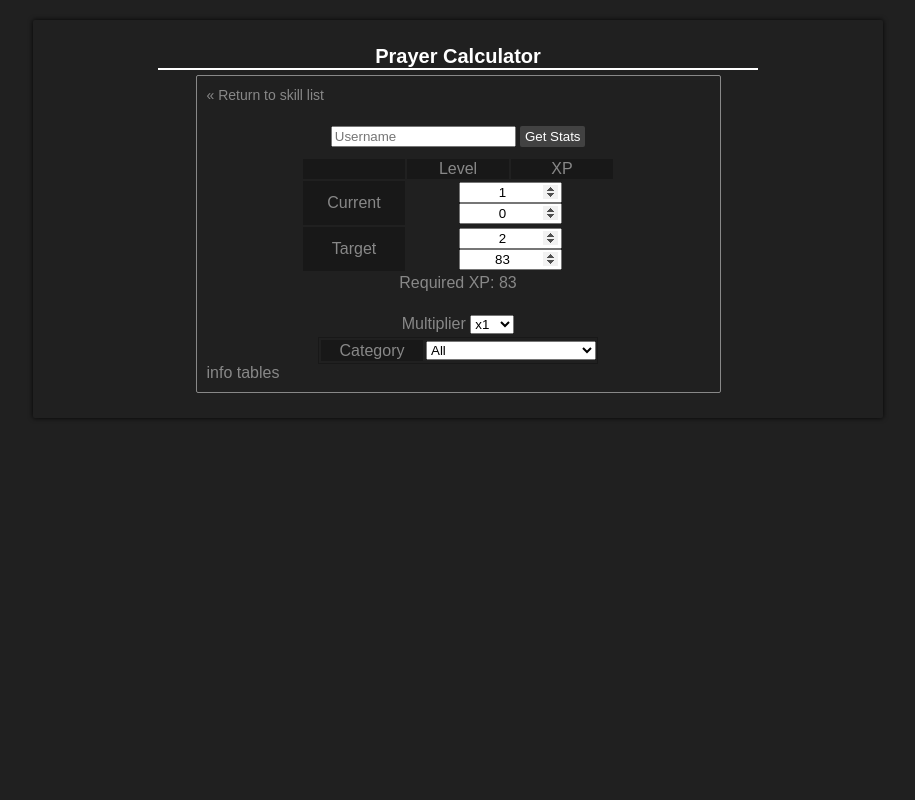
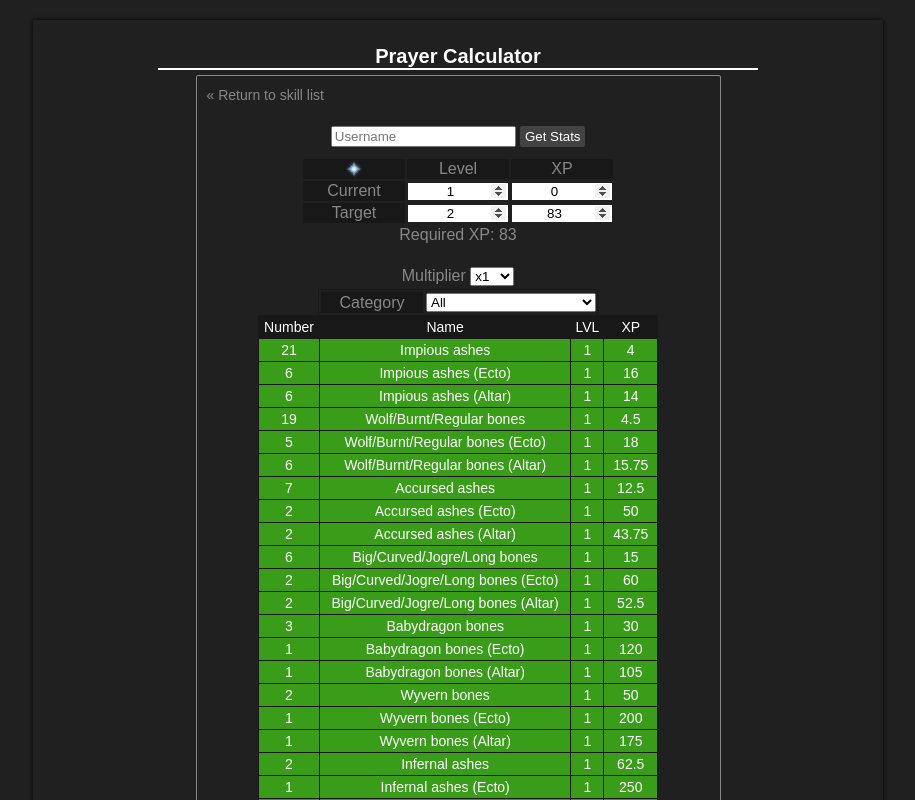
Before and after one commit to VolusNiftuCal/Darkan-Calc, a plain HTML site: page index.html in a window 1280 px wide. Both pictures are taken after a click on the element "Prayer". Shown: the top 800 px of the page, without its empty margins (182-1097 px from the left). Drawn offline with Linux system fonts and the light colour scheme.

Commit message:
Data Display

```diff
--- a/index.html
+++ b/index.html
@@ -119,26 +119,26 @@
                             </td>
                         </tr>
                         <tr>
-                            <td class="table_darkcell">&nbsp</td>
+                            <td class="table_darkcell"><div id="skill_icon">&nbsp</div></td>
                             <td class="table_darkcell">Level</td>
                             <td class="table_darkcell">XP</td>
                         </tr>
                         <tr>
                             <td class="table_darkcell">Current</td>
-                            <td colspan="2">
-                                <form>
-                                    <input class="calc_data_input" id="cur_lvl" type="number" value="1" min="1" max="120">
-                                    <input class="calc_data_input" id="cur_xp" type="number" value="0" min="0" max="200000000">
-                                </form>
+                            <td>
+                                <input class="calc_data_input" id="cur_lvl" type="number" value="1" min="1" max="120">
+                            </td>
+                            <td>
+                                <input class="calc_data_input" id="cur_xp" type="number" value="0" min="0" max="200000000">
                             </td>
                         </tr>
                         <tr>
                             <td class="table_darkcell">Target</td>
-                            <td colspan="2">
-                                <form>
-                                    <input class="calc_data_input" id="target_lvl" type="number" value="2" min="2" max="120">
-                                    <input class="calc_data_input" id="target_xp" type="number" value="83" min="83" max="200000000">
-                                </form>
+                            <td>
+                                <input class="calc_data_input" id="target_lvl" type="number" value="2" min="2" max="120">
+                            </td>
+                            <td>
+                                <input class="calc_data_input" id="target_xp" type="number" value="83" min="83" max="200000000">
                             </td>
                         </tr>
                         <tr>
@@ -164,6 +164,7 @@
                             </td>
                             <td>
                                 <select>
+                                    <option value="All">All</option>
                                     <option value="c1">cat1</option>
                                     <option value="c2">cat2</option>
                                     <option value="c3">cat3</option>
@@ -172,10 +173,11 @@
                         </tr>
                         <tr class="calc_cat">
                             <td class="table_darkcell">
-                                Category2
+                                Subcategory
                             </td>
                             <td>
                                 <select>
+                                    <option value="All">All</option>
                                     <option value="c4">cat4</option>
                                     <option value="c5">cat5</option>
                                     <option value="c6">cat6</option>
@@ -184,8 +186,21 @@
                         </tr>
                     </table>
                 </div>
-                <div id="calc_info">
-                    info tables
+                <div>
+                    <table id="calc_info">
+                        <tr>
+                            <td>Number</td>
+                            <td>Name</td>
+                            <td>LVL</td>
+                            <td>XP</td>
+                        </tr>
+                        <tr>
+                            <td>1</td>
+                            <td>Data</td>
+                            <td>1</td>
+                            <td>1</td>
+                        </tr>
+                    </table>
                 </div>
             </div>
             <noscript>
--- a/javascript.js
+++ b/javascript.js
@@ -89,6 +89,8 @@ function SkillCalc(container) {
                 }
         }).catch(function(err){
             console.log('Failed to fetch data; Error: ' + err);
+            submit_user.removeAttribute('disabled');
+            submit_user.value = 'Get Stats';
             sc.loadError('Error: ' + err);
         });
     };
@@ -109,6 +111,8 @@ function SkillCalc(container) {
         sc.curXp = player.stats.skills[sc.skillId].xp;
         sc.targetLvl = player.stats.skills[sc.skillId].level + 1;
         sc.targetXp = xpAtLevel(player.stats.skills[sc.skillId].level + 1);
+        sc.xpDelta = sc.targetXp - sc.curXp;
+        xp_delta.textContent = formatNumber(sc.xpDelta);
         xp_multiplier.value = sc.multiplier;
         sc.updateData();
     };
@@ -131,6 +135,10 @@ function SkillCalc(container) {
         if (sc.skill.subcategories) {
             newCategory(sc.skill.subcategories, sc.updateSubcategory);
         }
+        if (sc.skill.name) {
+            skill_icon.style.backgroundImage = 'url("./assets/stats/' +sc.skill.name+ '-icon.png")';
+        }
+        sc.updateSkillInfo();
     };
 
     this.display = function(cont) {
@@ -144,6 +152,7 @@ function SkillCalc(container) {
         sc.skill = undefined;
         sc.category = 'All';
         sc.subcategory = 'All';
+        skill_icon.style.backgroundImage = 'url("./assets/stats/Overall-icon.png")';
     };
 
     this.updateData = function() {
@@ -163,6 +172,7 @@ function SkillCalc(container) {
         cur_xp.value = sc.curXp;
         target_lvl.value = sc.targetLvl;
         target_xp.value = sc.targetXp;
+        sc.updateSkillInfo();
     };
     this.updateCategory = function(value) {
         sc.category = value;
@@ -170,6 +180,34 @@ function SkillCalc(container) {
     this.updateSubcategory = function(value) {
         sc.subcategory = value;
     };
+    this.updateSkillInfo = function() {
+        if (sc.skill.items) {
+            var list = sc.skill.items;
+            if (sc.category !== 'All' || sc.subcategory !== 'All') {
+                list = [];
+                for (var i = 0; i < sc.skill.items.length; i++) {
+                    if (sc.skill.items[i].category.indexOf(sc.category) > -1 || sc.category === 'All') {
+                        if (sc.subcategory === 'All' || sc.skill.items[i].category.indexOf(sc.subcategory) > -1) {
+                            list.push(sc.skill.items[i])
+                        }
+                    }
+                }
+            }
+            function lvlComparator(a, b) {
+                if (a.lvl < b.lvl) return -1;
+                if (a.lvl > b.lvl) return 1;
+                return 0;
+            }
+            if (sc.skill.name !== 'Prayer') {
+                list = list.sort(lvlComparator);
+            }
+            clearChildren(calc_info);
+            newSkillData(['Number', 'Name', 'LVL', 'XP']);
+            for (var i = 0; i < list.length; i++) {
+                newSkillData([Math.ceil(sc.xpDelta / (list[i].xp * sc.multiplier)), list[i].name, list[i].lvl, list[i].xp * sc.multiplier]);
+            }
+        }
+    }
     function newCategory(category, updateFunction) {
         var skill_category = newElement('tr', {className: 'calc_cat'});
         var skill_category_title = newElement('td', {className: 'table_darkcell'});
@@ -192,8 +230,25 @@ function SkillCalc(container) {
         }
         skill_category_select.onchange = function() {
             updateFunction(this.value);
+            sc.updateSkillInfo();
         };
         calc_category.appendChild(skill_category);
+    }
+    function newSkillData(data) {
+        var data_row = newElement('tr');
+        if (data[2] !== 'LVL') {
+            if (data[2] <= sc.curLvl) {
+                data_row.className = 'calc_data_available';
+            } else {
+                data_row.className = 'calc_data_unavailable';
+            }
+        }
+        for (var i = 0; i < data.length; i++) {
+            var data_cell = newElement('td');
+            data_cell.textContent = data[i];
+            data_row.appendChild(data_cell);
+        }
+        calc_info.appendChild(data_row);
     }
 };
 
@@ -236,6 +291,10 @@ window.onload = function() {
         skillCalc.targetLvl = levelAtXP(parseInt(this.value));
         skillCalc.updateData();
     };
+    xp_multiplier.onchange = function() {
+        skillCalc.multiplier = parseInt(this.value);
+        skillCalc.updateData();
+    };
 };
 
 function getData() {
--- a/styles.css
+++ b/styles.css
@@ -239,7 +239,9 @@ body {
 
 .calc_data_input {
     text-align: center;
-    width: 95px;
+    width: 100%;
+    box-sizing: border-box;
+    border: none;
 }
 
 .calc_data_input[type=number]::-webkit-inner-spin-button, .calc_data_input[type=number]::-webkit-outer-spin-button {
@@ -249,6 +251,7 @@ body {
 #calc_category {
     width: 280px;
     border: solid #181818 1px;
+    border-bottom: none;
     padding: 0px;
     margin: auto;
     text-align: center;
@@ -261,3 +264,45 @@ body {
 #calc_category tr td:nth-child(2), #calc_category tr td select {
     width: 170px;
 }
+
+#skill_icon {
+    width: 18px;
+    height: 18px;
+    margin: auto;
+    background-image: url('./assets/stats/Overall-icon.png');
+    background-repeat: no-repeat;
+    background-position: center;
+    background-size: contain;
+}
+
+#calc_info {
+    width: 400px;
+    text-align: center;
+    margin: auto;
+    border: solid #181818 1px;
+    border-collapse: collapse;
+    padding: 0px;
+    margin-bottom: 40px;
+}
+
+#calc_info tr td {
+    border: solid #181818 1px;
+    padding: 3px;
+}
+
+#calc_info tr:first-child td {
+    background-color: #181818;
+}
+
+#calc_info tr {
+    color: white;
+    font-size: 14px;
+}
+
+.calc_data_available {
+    background-color: #3a9d19;
+}
+
+.calc_data_unavailable {
+    background-color: #c73333;
+}
```
